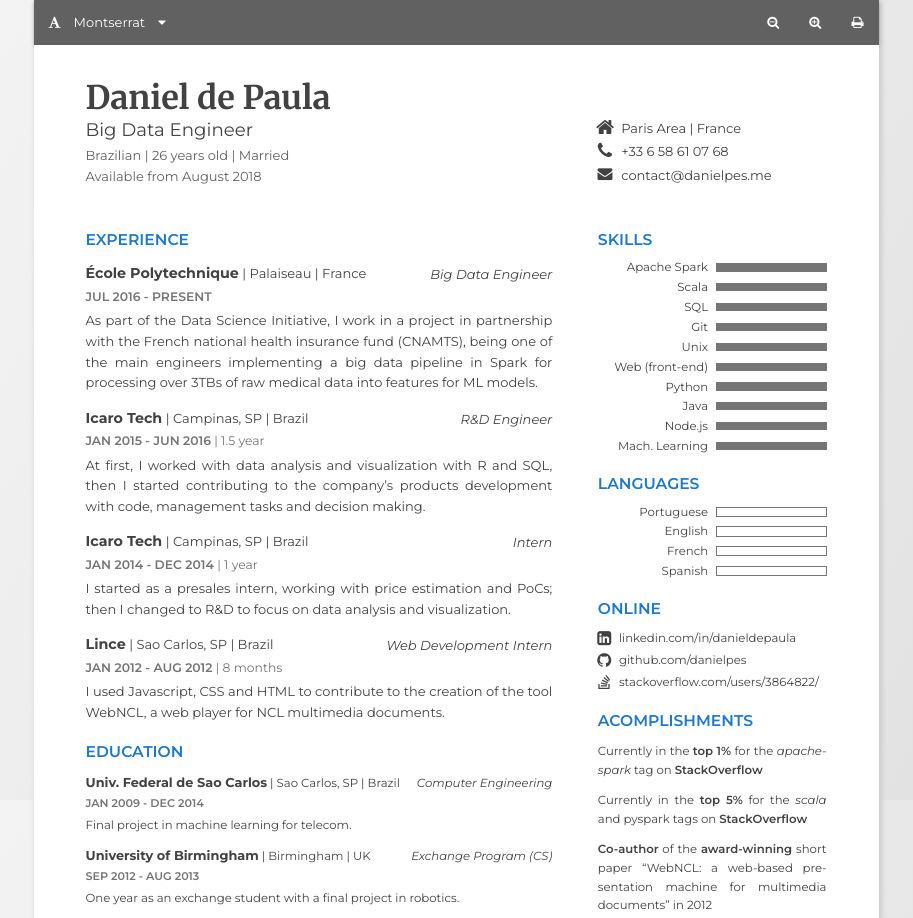
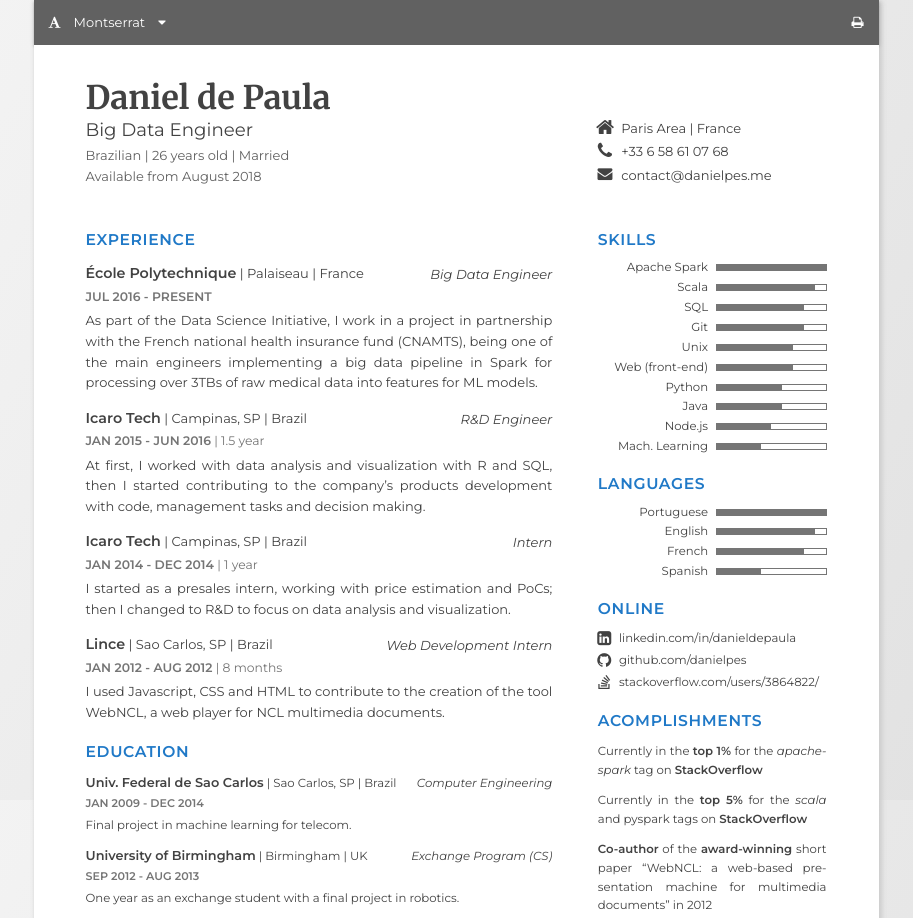
Before and after one commit to danielpes/resume, a plain HTML site: page index.html in a window 1280 px wide. Shown: the top 918 px of the page, without its empty margins (184-1097 px from the left). Drawn offline with nearby package versions, Linux system fonts and the light colour scheme.

Commit message:
Finished skill bars (and changed some font properties)

```diff
--- a/index.html
+++ b/index.html
@@ -14,7 +14,7 @@
     <meta charset="UTF-8">
     <meta name="viewport" content="width=device-width" />
     <title>Daniel de Paula's CV</title>
-    <link type="text/css" rel="stylesheet" href="https://fonts.googleapis.com/css?family=Merriweather:400,400i,500,600,700|Montserrat:400,400i,600,700|Lato:400,400i,600,700|Open+Sans:400,400i,600,700">
+    <link type="text/css" rel="stylesheet" href="https://fonts.googleapis.com/css?family=Merriweather:400,400i,600,700|Montserrat:400,400i,600|Lato:400,400i,900|Open+Sans:400,400i,600,700">
     <link type="text/css" rel="stylesheet" href="font-awesome/css/font-awesome.min.css">
     <link type="text/css" rel="stylesheet" href="stylesheets/materialize.min.css"  media="screen,projection"/>
     <link type="text/css" rel="stylesheet" href="stylesheets/style.css">
@@ -22,7 +22,7 @@
     <script type="text/javascript" src="data/contents.js"></script>
     <!--<script type="text/javascript"  src="fonts.js>"></script>--><!-- Todo: use webfontloader -->
     <script type="text/javascript" src="include/materialize.min.js"></script>
-    <script type="text/javascript" src="include/vue.js"></script>
+    <script type="text/javascript" src="include/vue.min.js"></script>
 </head>
 <body>
 <div id="page" :style="{ 'fontFamily': currentFont }" v-cloak>
@@ -36,10 +36,10 @@
                 <li class="dropdown-button" data-beloworigin="true" data-activates="font-selector"><a><i class="fa fa-font" style="margin-right: 1em;"></i>{{ currentFont }}<i class="fa fa-caret-down" style="margin-left: 1em;"></i></a></li>
             </ul>
             <ul class="right">
-                <li><a @click="decreaseFont()"><i class="fa fa-search-minus"></i></a></li>
-                <li><a @click="increaseFont()"><i class="fa fa-search-plus"></i></a></li>
+                <!--<li><a @click="zoomOut()"><i class="fa fa-search-minus"></i></a></li>-->
+                <!--<li><a @click="zoomIn()"><i class="fa fa-search-plus"></i></a></li>-->
                 <!--<li><a href="https://restpack.io/api/html2pdf/v2/convert?access_token=...&url=https://danielpes.github.io/my-cv/"><i class="fa fa-download"></i></a></li>-->
-                <li><a click="window.print()"><i class="fa fa-print"></i></a></li>
+                <li><a @click="window.print()"><i class="fa fa-print"></i></a></li>
             </ul>
         </div>
     </nav>
@@ -138,7 +138,9 @@
                 <div class="skills-list">
                     <template v-for="skill in skills">
                         <span class="skill-name">{{ skill.name }}</span>
-                        <div class="skill-bar" :style="updateSkillBar(skill.level)"></div>
+                        <div class="skill-bar-outer">
+                            <div class="skill-bar-inner" :style="updateSkillBar(skill.level)"></div>
+                        </div>
                     </template>
                 </div>
             </div>
@@ -147,8 +149,8 @@
                 <div class="skills-list">
                     <template v-for="lang in languages">
                         <span class="skill-name">{{ lang.name }}</span>
-                        <div :style="updateSkillBar(lang.level)">
-                            <div class="skill-bar"></div>
+                        <div class="skill-bar-outer">
+                            <div class="skill-bar-inner" :style="updateSkillBar(lang.level)"></div>
                         </div>
                     </template>
                 </div>
--- a/main.js
+++ b/main.js
@@ -5,7 +5,7 @@ data.fonts = [
     "Montserrat", "Lato", "Open Sans", "Merriweather"
 ];
 data.currentFont = "Montserrat";
-data.baseFontSize = 13;
+data.currentZoom = 1;
 
 
 var app = new Vue({
@@ -19,20 +19,18 @@ var app = new Vue({
         getEmail: function() {
             return this.contact.em.l + "@" + this.contact.em.r;
         },
-        increaseFont: function () {
-            this.baseFontSize++;
-            $("html").css("font-size", this.baseFontSize);
+        zoomIn: function () {
+            this.currentZoom+=0.1;
+            $("body").css("transform", "scale(" + this.currentZoom + ")");
         },
-        decreaseFont: function () {
-            this.baseFontSize--;
-            $("html").css("font-size", this.baseFontSize);
+        zoomOut: function () {
+            this.currentZoom=1;
+            $("body").css("transform", "scale(" + this.currentZoom + ")");
         },
         updateSkillBar: function(level) {
             console.log(level);
             return {
-                'border': '1px solid #757575',
-                'padding-left': 'calc('+10*level+'%-1px)',
-                'background-color': '#757575'
+                'width': 10*level + '%'
             }
         }
     }
--- a/stylesheets/style.scss
+++ b/stylesheets/style.scss
@@ -22,6 +22,8 @@ $c-main: $grey2;
     width: 65em;
     height: 91.92857em;
     -webkit-print-color-adjust: exact;
+    -webkit-transform: none;
+    transform: none;
   }
   .noprint {
     visibility: hidden;
@@ -35,10 +37,13 @@ html {
 }
 
 body {
+  transform-origin: 50% 0;
   color: $c-main;
   font: 400 1rem sans-serif;
   margin: 0;
   padding: 0;
+  @media print {
+  }
 }
 
 div {
@@ -49,6 +54,10 @@ p {
   text-align: justify;
   margin: 0;
   line-height: 1.6em;
+}
+
+b {
+  font-weight: bolder;
 }
 
 #content a {
@@ -171,9 +180,10 @@ p {
 
 .sec-title {
   color: $c-section;
-  font-weight: 600;
+  font-weight: bolder;
   font-size: 1.2rem;
   text-transform: uppercase;
+  letter-spacing: 0.05rem;
 }
 
 .item {
@@ -207,7 +217,7 @@ p {
   font-size: 0.95em;
   color: $grey4;
   > .period {
-    font-weight: 600;
+    font-weight: bolder;
     text-transform: uppercase;
   }
 }
@@ -234,16 +244,23 @@ p {
   grid-column-gap: 0.7em;
   grid-row-gap: 0.5em;
   margin-top: 1em;
-  align-items: center;
+  align-items: baseline;
 
   .skill-name {
     justify-self: end;
   }
 
-  .skill-bar {
+  .skill-bar-outer {
+    border: 1px solid $grey4;
     justify-self: stretch;
-    height: 0.7em;
+    height: 7px;
     background-color: white;
+  }
+
+  .skill-bar-inner {
+    border: 1px solid $grey4;
+    height: 100%;
+    background-color: $grey4;
   }
 
   .fa {
@@ -265,7 +282,7 @@ p {
   grid-row-gap: 1em;
 
   b {
-    font-weight: 600;
+    font-weight: bolder;
   }
 }
 
```
Also changed, not shown: stylesheets/style.css.
